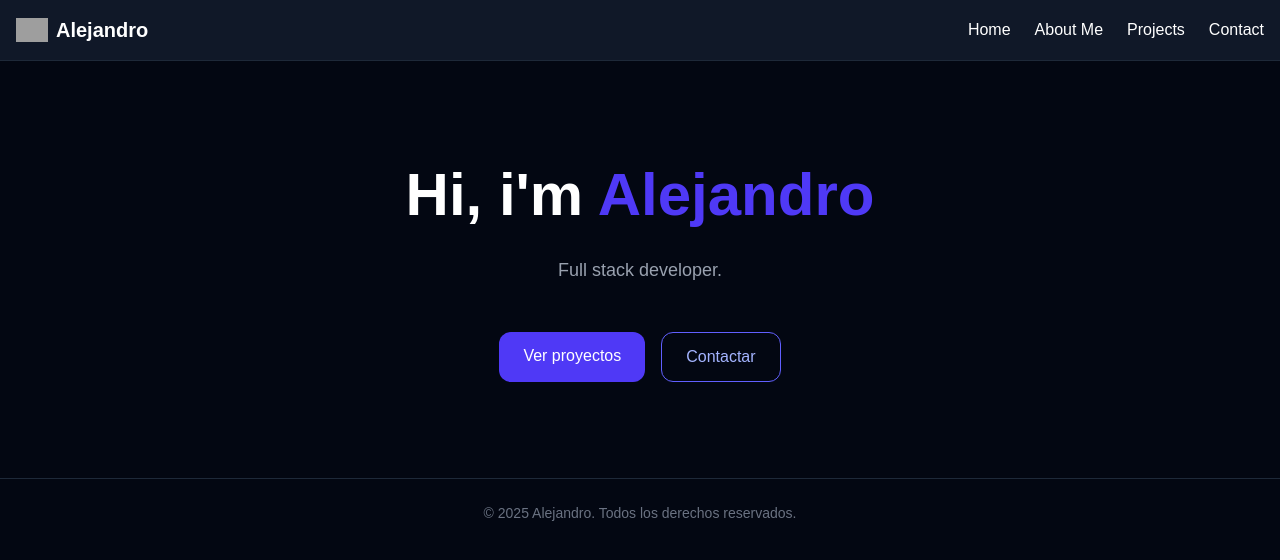
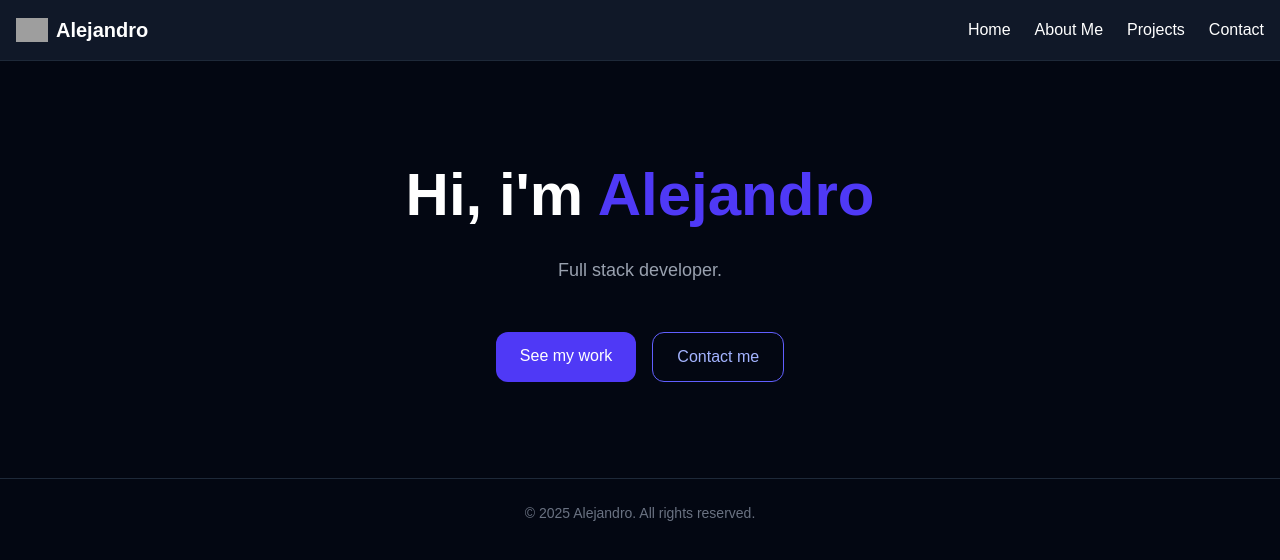
Before and after one commit to AlejandroG-code/Portfolio, a Next.js app: page / in a window 1280 px wide. Shown: the top 560 px of the page. Built offline with nearby package versions, Linux system fonts and the light colour scheme; grey boxes are pictures that could not be loaded.

Commit message:
Errors corrected

```diff
--- a/src/app/AboutMe/page.tsx
+++ b/src/app/AboutMe/page.tsx
@@ -19,7 +19,7 @@ export default function AboutMe() {
               <div className="w-full md:w-2/3 space-y-10">
                   <div>
                       <h1 className="text-3xl sm:text-4xl font-bold text-indigo-500 flex items-center gap-2">
-                          Hello, I'm Luis Alejandro Gonzalez Gil!{" "}
+                          Hello, I&#39;m Luis Alejandro Gonzalez Gil!{" "}
                       </h1>
                   </div>
 
--- a/src/app/page.tsx
+++ b/src/app/page.tsx
@@ -11,7 +11,7 @@ export default function Home() {
       {/* Hero Section */}
       <main className="flex flex-col items-center justify-center text-center px-4 py-24 space-y-6">
         <h1 className="text-4xl sm:text-6xl font-extrabold leading-tight">
-          Hi, i'm <span className="text-indigo-600">Alejandro</span>
+          Hi, i&#39;m <span className="text-indigo-600">Alejandro</span>
         </h1>
         <p className="max-w-2xl text-gray-400 text-lg">
           Full stack developer.
@@ -21,20 +21,20 @@ export default function Home() {
             href="#"
             className="bg-indigo-600 hover:bg-indigo-700 text-white font-medium px-6 py-3 rounded-xl transition"
           >
-            Ver proyectos
+            See my work
           </a>
           <a
             href="#"
             className="border border-indigo-500 hover:bg-indigo-600 hover:text-white text-indigo-300 font-medium px-6 py-3 rounded-xl transition"
           >
-            Contactar
+            Contact me
           </a>
         </div>
       </main>
 
       {/* Footer */}
       <footer className="border-t border-gray-800 text-center py-6 text-sm text-gray-500">
-        © {new Date().getFullYear()} Alejandro. Todos los derechos reservados.
+        © {new Date().getFullYear()} Alejandro. All rights reserved.
       </footer>
     </div>
   );
```
